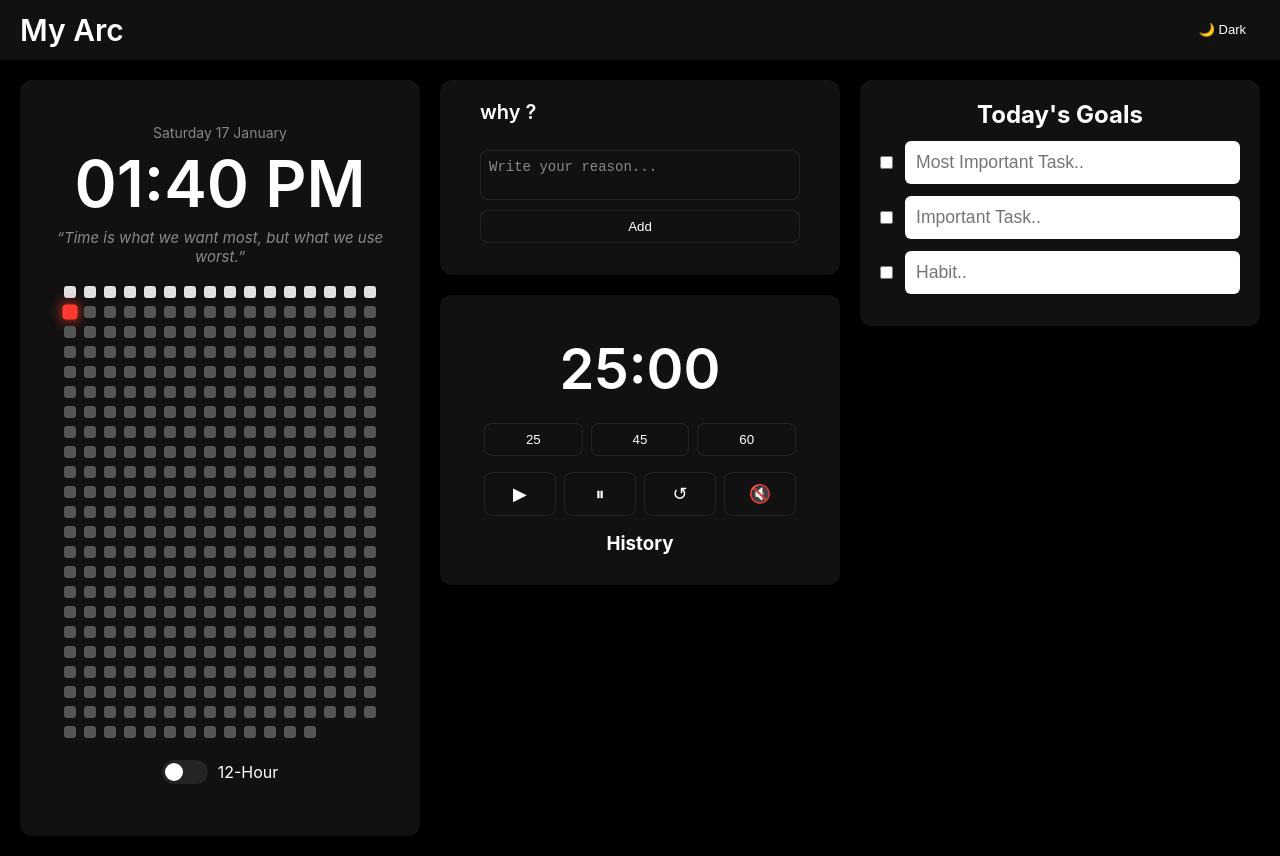
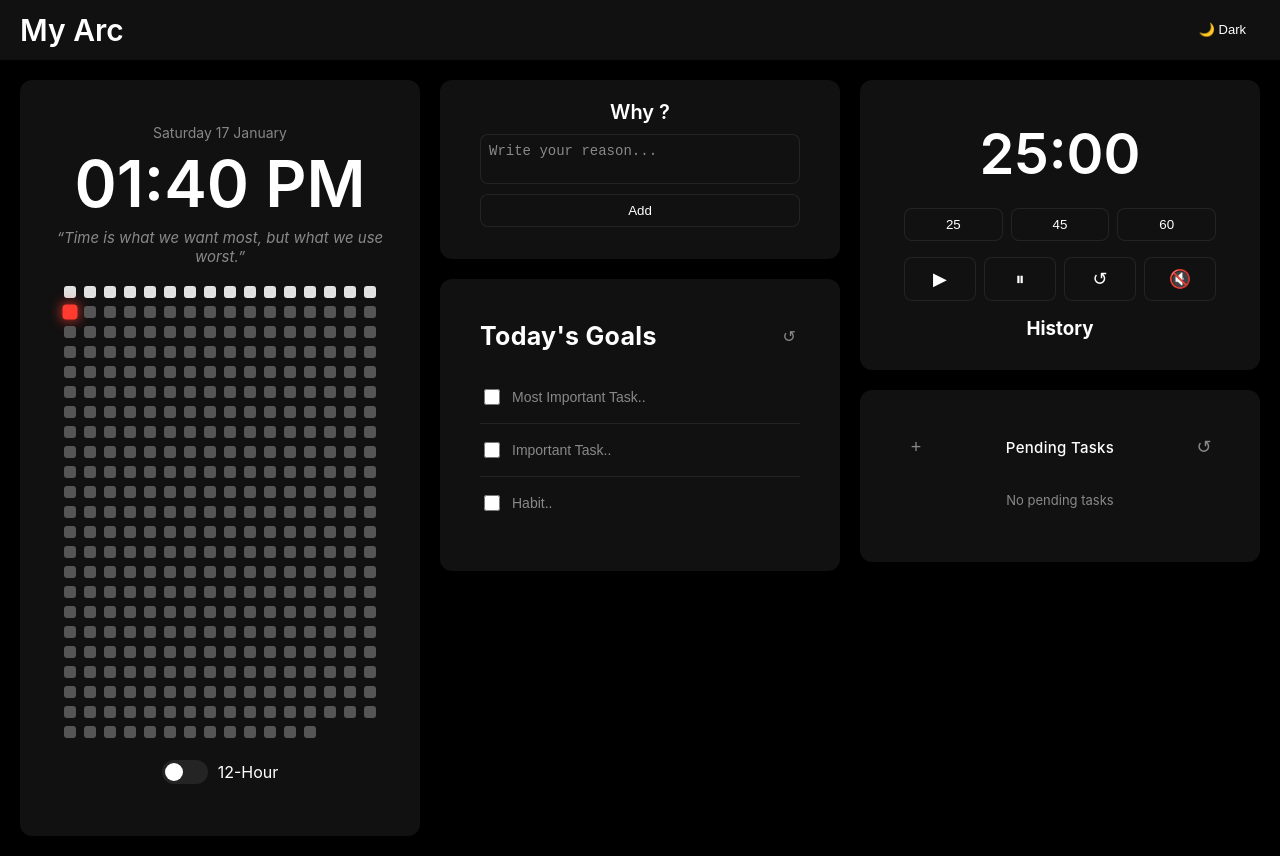
Before and after one commit to Arjunx29/365-days-wallpaper, a React (Vite) app: page / in a window 1280 px wide. Built offline with nearby package versions, Linux system fonts and the light colour scheme.

Commit message:
add pending task

```diff
--- a/src/component/Dashboard.css
+++ b/src/component/Dashboard.css
@@ -152,33 +152,6 @@
   white-space: nowrap;
 }
 
-/* =====================================================
-   GOALS (CENTER COLUMN)
-===================================================== */
-
-.goals-container {
-  text-align: center;
-}
-
-.goal-item {
-  display: flex;
-  align-items: center;
-  gap: 12px;
-  margin: 12px 0;
-}
-
-.goal-input {
-  flex: 1;
-  padding: 10px;
-  font-size: 1.1rem;
-  border-radius: 6px;
-  border: 1px solid var(--border-soft);
-}
-
-.goal-input.done {
-  text-decoration: line-through;
-  color: var(--text-muted);
-}
 
 /* =====================================================
    TOGGLE SWITCH
@@ -446,7 +419,9 @@
   margin: 10px 0 6px;
   font-size: 14px;
 }
-
+.why-title {
+  margin: auto;
+}
 .why-input::placeholder {
   color: var(--text-muted);
 }
@@ -492,3 +467,210 @@
   word-break: break-word;
   color: var(--text-main);
 }
+
+
+
+/* ===============================
+   GOALS – TODAY
+================================ */
+
+.goals-container {
+  max-width: 420px;
+  margin: 0 auto;
+  padding: 22px 20px;
+  border-radius: 14px;
+  background: var(--bg-panel);
+  color: var(--text-main);
+  transition: background 0.25s ease, color 0.25s ease;
+}
+
+/* CENTER TITLE */
+.goals-container h2 {
+  text-align: center;
+  font-size: 15px;
+  font-weight: 500;
+  margin-bottom: 20px;
+  letter-spacing: 0.3px;
+}
+
+/* ===============================
+   GOAL ROW
+================================ */
+
+.goal-item {
+  display: flex;
+  align-items: center;
+  gap: 12px;
+  padding: 12px 4px;
+}
+
+/* divider */
+.goal-item:not(:last-child) {
+  border-bottom: 1px solid var(--border-soft);
+}
+
+/* checkbox */
+.goal-item input[type="checkbox"] {
+  width: 16px;
+  height: 16px;
+  cursor: pointer;
+  accent-color: var(--accent);
+}
+
+/* input */
+.goal-input {
+  flex: 1;
+  font-size: 14px;
+  border: none;
+  outline: none;
+  background: transparent;
+  color: var(--text-main);
+  padding: 6px 0;
+}
+
+.goal-input::placeholder {
+  color: var(--text-muted);
+}
+
+.goal-input.done {
+  text-decoration: line-through;
+  color: var(--text-muted);
+  opacity: 0.6;
+}
+
+/* ===============================
+   FOCUS (SUBTLE)
+================================ */
+
+.goal-input:focus {
+  outline: none;
+}
+/* ===============================
+   GOALS HEADER (SAME LINE)
+================================ */
+
+.goals-header {
+  display: flex;
+  align-items: center;
+  justify-content: space-between;
+  margin-bottom: 20px;
+}
+
+.goals-header h2 {
+  font-size: 25px;
+  font-weight: 700;
+  letter-spacing: 0.3px;
+  margin: 0;
+}
+
+/* ===============================
+   RESET BUTTON
+================================ */
+
+.goals-reset {
+  background: transparent;
+  border: none;
+  color: var(--text-muted);
+  font-size: 16px;
+  cursor: pointer;
+  padding: 4px;
+  transition: color 0.2s ease, transform 0.15s ease;
+}
+
+.goals-reset:hover {
+  color: var(--text-main);
+  transform: rotate(-90deg);
+}
+
+.goals-reset:active {
+  transform: rotate(-180deg) scale(0.95);
+}
+
+
+
+/* ===============================
+   PENDING TASKS PANEL
+================================ */
+
+.pending-container {
+  max-width: 420px;
+  margin: 0 auto;
+  padding: 22px 20px;
+  border-radius: 14px;
+  background: var(--bg-panel);
+  color: var(--text-main);
+}
+
+/* ===============================
+   HEADER (ADD + TITLE + RESET)
+================================ */
+
+.pending-header {
+  display: grid;
+  grid-template-columns: 32px 1fr 32px;
+  align-items: center;
+  margin-bottom: 18px;
+}
+
+.pending-header h2 {
+  text-align: center;
+  font-size: 15px;
+  font-weight: 500;
+  margin: 0;
+  letter-spacing: 0.3px;
+}
+
+/* icons */
+.pending-icon {
+  background: transparent;
+  border: none;
+  color: var(--text-muted);
+  font-size: 18px;
+  cursor: pointer;
+  padding: 4px;
+  transition: color 0.2s ease, transform 0.15s ease;
+}
+
+.pending-icon:hover:not(:disabled) {
+  color: var(--text-main);
+  transform: scale(1.1);
+}
+
+.pending-icon:disabled {
+  opacity: 0.3;
+  cursor: not-allowed;
+}
+
+/* ===============================
+   TASK LIST
+================================ */
+
+.pending-item {
+  padding: 10px 4px;
+}
+
+.pending-item:not(:last-child) {
+  border-bottom: 1px solid var(--border-soft);
+}
+
+.pending-input {
+  width: 100%;
+  font-size: 14px;
+  border: none;
+  outline: none;
+  background: transparent;
+  color: var(--text-main);
+  padding: 6px 0;
+}
+
+.pending-input::placeholder {
+  color: var(--text-muted);
+}
+
+/* empty state */
+.pending-empty {
+  text-align: center;
+  font-size: 13px;
+  color: var(--text-muted);
+  padding: 12px 0;
+}
--- a/src/component/Dashboard.jsx
+++ b/src/component/Dashboard.jsx
@@ -7,6 +7,7 @@ import Goals from "./Goals";
 import HeaderBar from "./HeaderBar";
 import TimerPanel from "./TimerPanel";
 import WhyPanel from "./WhyPanel";
+import PendingTasks from "./PendingTasks";
 
 
 const Dashboard = () => {
@@ -27,14 +28,21 @@ const Dashboard = () => {
             <WhyPanel />
           </div>
 
+          <div className="center-column">
+            <Goals />
+          </div>
+        </div>
+        <div className="right-side-wrapper">
           <div className="right-column">
           <TimerPanel />
         </div>
+        <div className="right-column">
+          <PendingTasks />
+        </div>
         </div>
 
-          <div className="center-column">
-          <Goals />
-        </div>
+
+
       </div>
     </div>
   );
--- a/src/component/Goals.jsx
+++ b/src/component/Goals.jsx
@@ -9,6 +9,21 @@ const Goals = () => {
       habit: JSON.parse(localStorage.getItem("goal-habit")) || { text: "", done: false }
     };
   });
+
+  const resetGoals = () => {
+    const empty = {
+      most: { text: "", done: false },
+      important: { text: "", done: false },
+      habit: { text: "", done: false }
+    };
+
+    setTasks(empty);
+
+    localStorage.removeItem("goal-most");
+    localStorage.removeItem("goal-important");
+    localStorage.removeItem("goal-habit");
+  };
+
 
   const updateTask = (key, field, value) => {
     const newData = {
@@ -24,7 +39,18 @@ const Goals = () => {
 
   return (
     <div className="goals-container">
-      <h2>Today's Goals</h2>
+      <div className="goals-header">
+  <h2>Today's Goals</h2>
+  <button
+    className="goals-reset"
+    onClick={resetGoals}
+    title="Reset goals"
+  >
+    ↺
+  </button>
+</div>
+
+
 
       <div className="goal-item">
         <input
--- /dev/null
+++ b/src/component/PendingTasks.jsx
@@ -0,0 +1,73 @@
+import React, { useState } from "react";
+import "./Dashboard.css";
+
+const MAX_TASKS = 5;
+
+const PendingTasks = () => {
+  const [tasks, setTasks] = useState(() => {
+    return JSON.parse(localStorage.getItem("pending-tasks")) || [];
+  });
+
+  const saveTasks = (newTasks) => {
+    setTasks(newTasks);
+    localStorage.setItem("pending-tasks", JSON.stringify(newTasks));
+  };
+
+  const addTask = () => {
+    if (tasks.length >= MAX_TASKS) return;
+    saveTasks([...tasks, ""]);
+  };
+
+  const updateTask = (index, value) => {
+    const newTasks = [...tasks];
+    newTasks[index] = value;
+    saveTasks(newTasks);
+  };
+
+  const resetTasks = () => {
+    setTasks([]);
+    localStorage.removeItem("pending-tasks");
+  };
+
+  return (
+    <div className="pending-container">
+      <div className="pending-header">
+        <button
+          className="pending-icon"
+          onClick={addTask}
+          title="Add task"
+          disabled={tasks.length >= MAX_TASKS}
+        >
+          +
+        </button>
+
+        <h2>Pending Tasks</h2>
+
+        <button
+          className="pending-icon"
+          onClick={resetTasks}
+          title="Reset tasks"
+        >
+          ↺
+        </button>
+      </div>
+
+      {tasks.map((task, index) => (
+        <div className="pending-item" key={index}>
+          <input
+            className="pending-input"
+            placeholder={`Task ${index + 1}`}
+            value={task}
+            onChange={(e) => updateTask(index, e.target.value)}
+          />
+        </div>
+      ))}
+
+      {tasks.length === 0 && (
+        <div className="pending-empty">No pending tasks</div>
+      )}
+    </div>
+  );
+};
+
+export default PendingTasks;
--- a/src/component/WhyPanel.jsx
+++ b/src/component/WhyPanel.jsx
@@ -96,7 +96,7 @@ const [showInput, setShowInput] = useState(() => {
 
       {/* Header line */}
       <div className="why-header">
-        <h2 className="timer-heading">why ?</h2>
+        <h2 className=" timer-heading why-title">Why ?</h2>
 
         {list.length > 0 && (
           <div className="why-actions">
```
Lines whose indentation alone changed are shown as unchanged.
